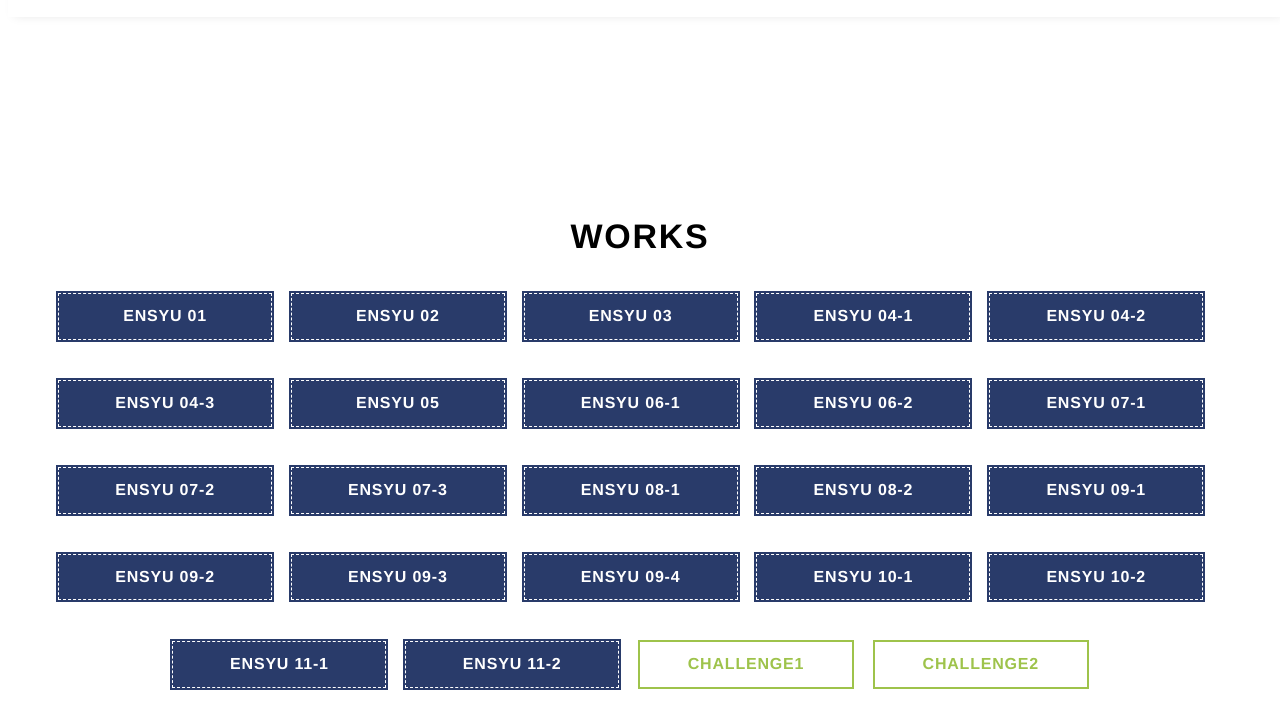
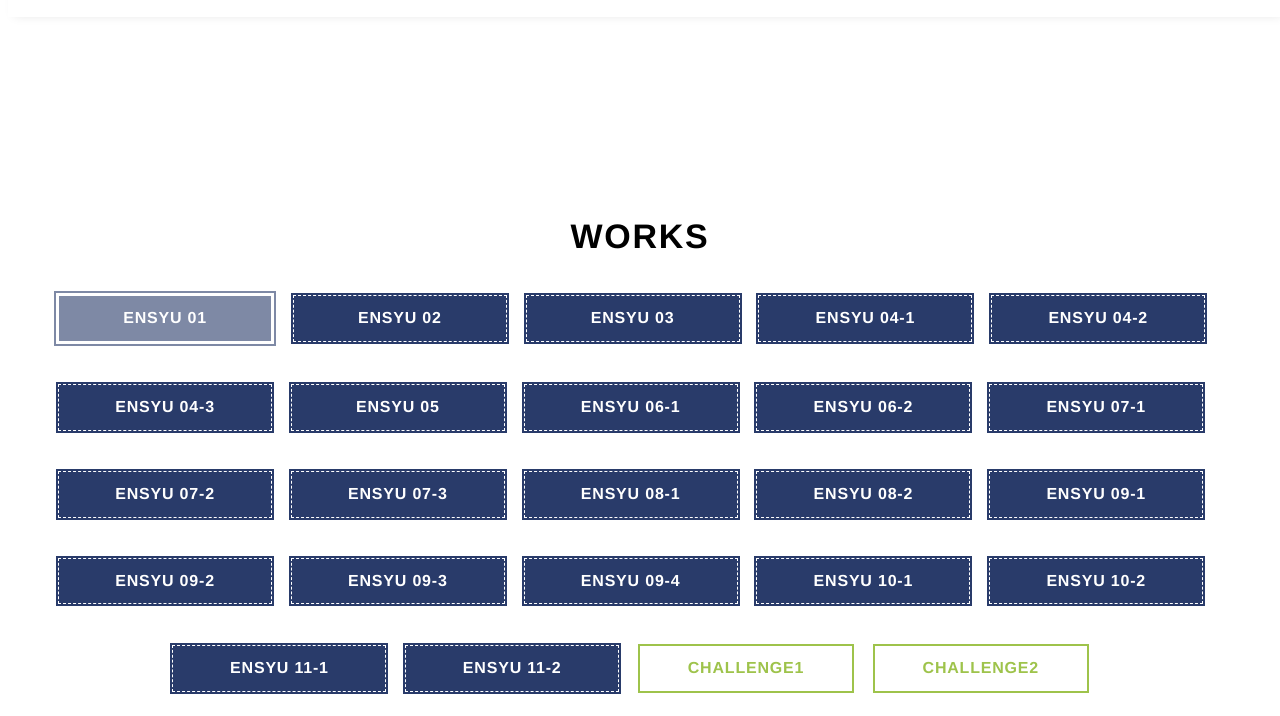
Before and after one commit to takeuchiaoi0823/J2A216, a plain HTML site: page index.html in a window 1280 px wide. In both pictures the pointer is over the link "ENSYU 01". Shown: the part 660-1376 px from the top of the page. Drawn offline with nearby package versions, Linux system fonts and the light colour scheme.

Commit message:
Add files via upload
初回コミット

```diff
--- a/portfolio/css/style.css
+++ b/portfolio/css/style.css
@@ -228,6 +228,12 @@ Works
   border: 1px dashed #fff;
   box-shadow: 0px 0px 0px 2px #293b6a;
   /* box-shadowで外枠を */
+
+}
+
+.btn-denim:hover{
+  opacity: 0.6;
+  border: solid;
 }
 
 .btn-box {
```
